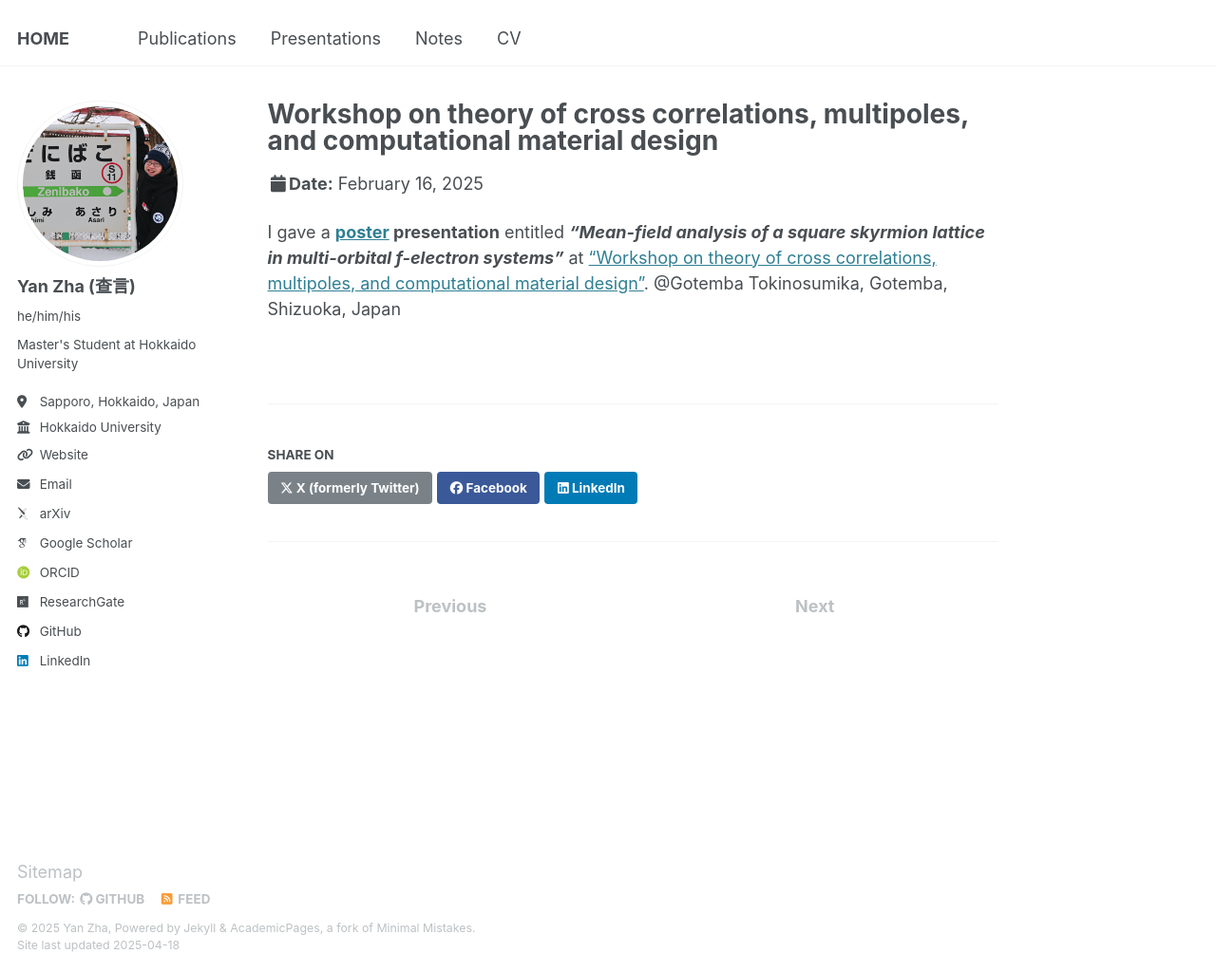
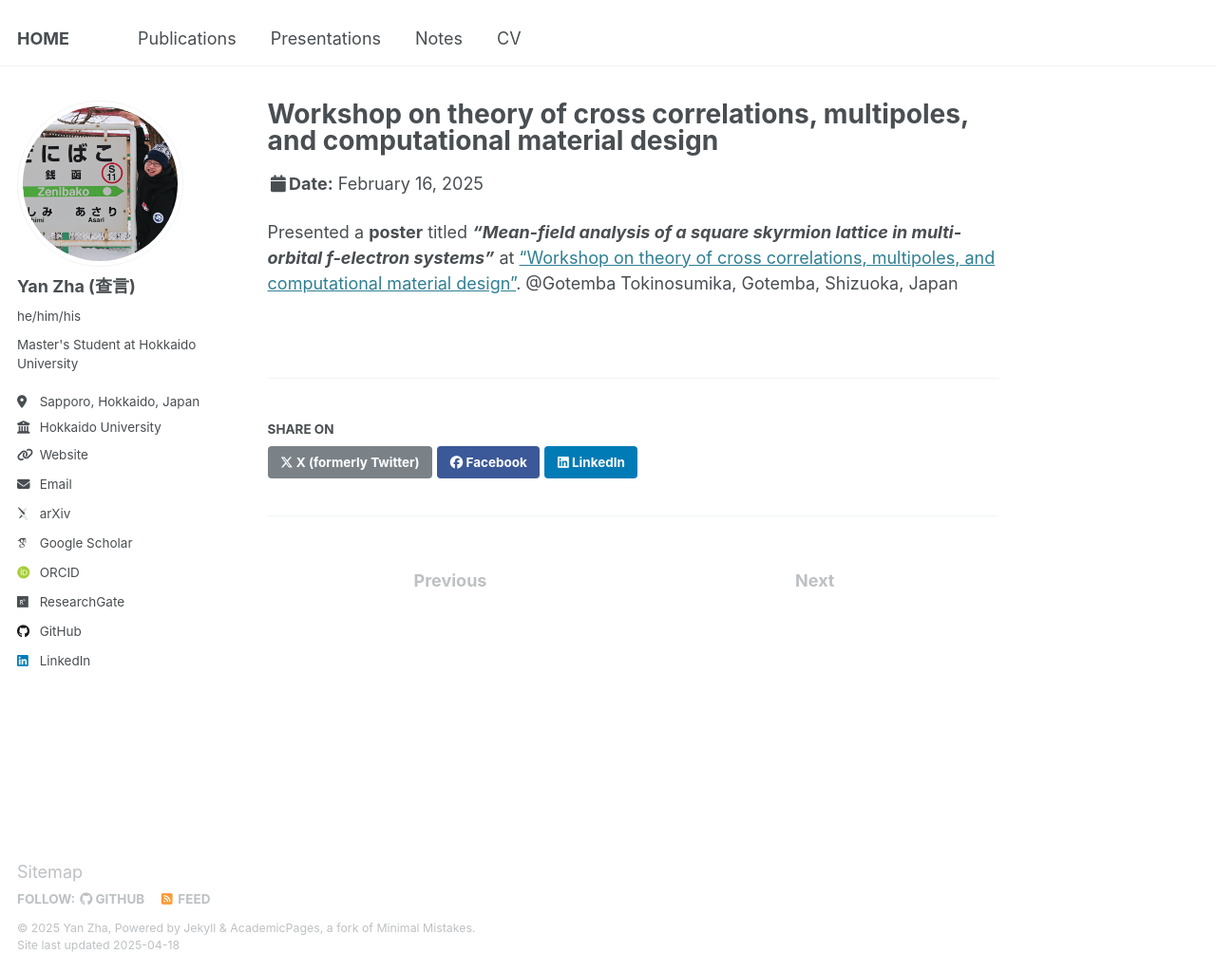
Before and after one commit to yzhacn/yzhacn.github.io, a Jekyll site: the page built from _talks/2025-02-16-pre-1.md, in a window 1280 px wide and 1024 px high. Shown: the whole window at 95% size. Built offline with Jekyll 4.4.1, drawn with Linux system fonts in a browser that asks for light colours; some web fonts are replaced.

Commit message:
Update 2025-02-16-pre-1.md

```diff
--- a/_talks/2025-02-16-pre-1.md
+++ b/_talks/2025-02-16-pre-1.md
@@ -8,5 +8,5 @@ date: 2025.02.16-2025.02.18
 location: "Gotemba, Shizuoka, Japan"
 ---
 
-I gave a **[poster](https://yzhacn.github.io/images/20250217_yzha_asymmetry.pdf) presentation** entitled ***"Mean-field analysis of a square skyrmion lattice in multi-orbital f-electron systems"*** at ["Workshop on theory of cross correlations, multipoles, and
+Presented a **poster** titled ***"Mean-field analysis of a square skyrmion lattice in multi-orbital f-electron systems"*** at ["Workshop on theory of cross correlations, multipoles, and
 computational material design"](https://asymmetry.hiroshima-u.ac.jp/event/2532). @Gotemba Tokinosumika, Gotemba, Shizuoka, Japan
```
